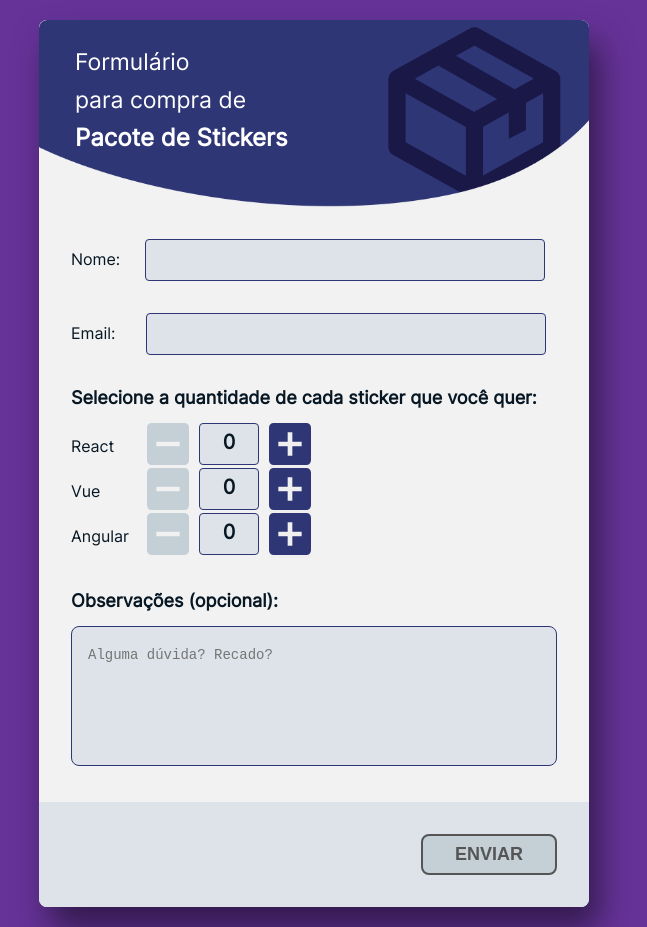
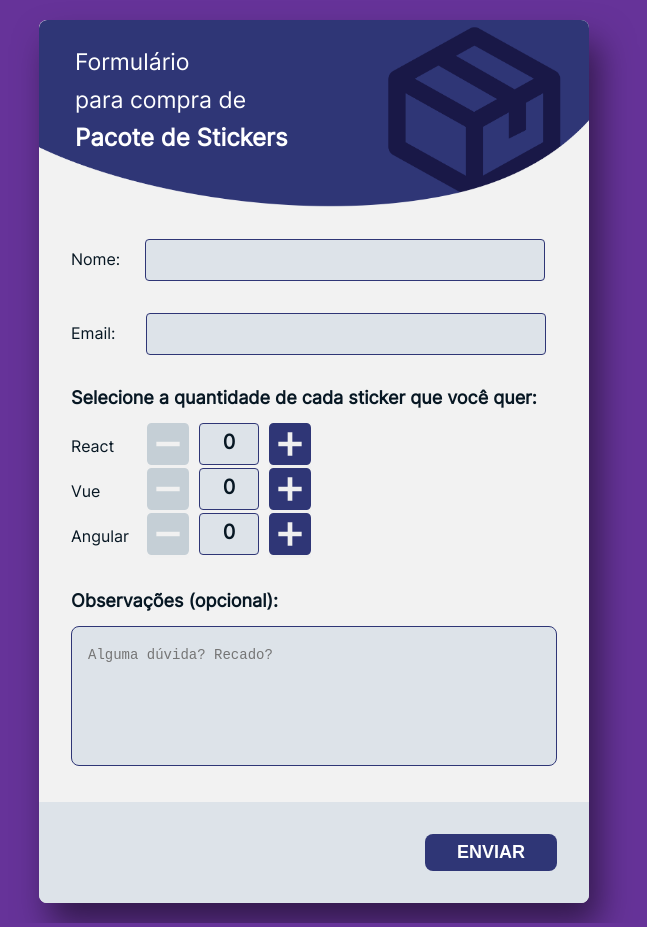
Before and after one commit to danieladuarteng/sticker-pack, a React (Create React App) app: page / in a window 1280 px wide. Shown: the whole page, without its empty margins (326-973 px from the left). Built offline with nearby package versions, Linux system fonts and the light colour scheme.

Commit message:
fix(form): fix validation to enable submit button
A settimeout was added to reset the form after 5 seconds

A state was created to monitor when the form was reset

```diff
--- a/src/App.jsx
+++ b/src/App.jsx
@@ -1,16 +1,20 @@
-import React, { useState } from 'react';
-import Form from './Form';
+import React, { useState } from "react";
+import Form from "./Form";
 
 function App() {
-  const [callback, setCallback] = useState(false);
+  const [isFormReset, setFormReset] = useState(false);
 
   const handleSubmit = (data) => {
-    console.log('data', data)
-    setCallback(true)
-  }
+    console.log("data", data);
+    setFormReset(true);
+  };
 
   return (
-    <Form handleSubmit={handleSubmit} callback={callback} />
+    <Form
+      handleSubmit={handleSubmit}
+      setFormReset={setFormReset}
+      isFormReset={isFormReset}
+    />
   );
 }
 
--- a/src/Form.formik.js
+++ b/src/Form.formik.js
@@ -53,11 +53,14 @@ export const formik = {
   displayName: "FormStickes",
   handleSubmit: (values, formProps) => {
     const data = mapValuesToData(values);
-    formProps.resetForm()
+    formProps.props.handleSubmit(data);
     formProps.setSubmitting(true)
-    formProps.props.handleSubmit(data);
+
+    setTimeout(() => {
+      formProps.resetForm();
+      formProps.setSubmitting(false);
+    }, 5000);
   },
-  validateOnMount: () => formSchema,
   enableReinitialize: true,
   mapPropsToValues: props => {
     if (!props.initialData) return initialData;
--- a/src/Form.js
+++ b/src/Form.js
@@ -4,7 +4,6 @@ import { formik } from './Form.formik'
 import DecrementSVG from './components/DecrementSVG'
 import IncrementSVG from './components/IncrementSVG'
 import Button from './components/Button';
-
 
 const Form = (props) => {
   const {
@@ -16,19 +15,21 @@ const Form = (props) => {
     },
     errors,
     touched,
-    handleChange,
     handleBlur,
     setFieldValue,
-    submitForm,
+    handleSubmit,
     setSubmitting,
     isSubmitting,
-    isValid
+    isValid,
+    isFormReset,
+    setFormReset
   } = props;
 
   const shouldShowMessage = isSubmitting && Object.keys(props.errors).length === 0;
 
   const handleCustomChange = (fieldName, newValue) => {
     setSubmitting(false);
+    setFormReset(false);
     setFieldValue(fieldName, newValue);
   };
 
@@ -36,7 +37,7 @@ const Form = (props) => {
     <form
       autoComplete='off'
       noValidate
-      onSubmit={submitForm}
+      onSubmit={handleSubmit}
     >
       <fieldset className="header">
         <legend className="title">
@@ -57,13 +58,17 @@ const Form = (props) => {
           id="name"
           name="name"
           value={name}
-          onChange={handleChange}
+          onChange={(event) => {
+            const { value } = event.target;
+            handleCustomChange('name', value);
+          }}
           onBlur={handleBlur}
         />
         {errors.name && touched.name && (
           <div className='error-message'>{errors.name}</div>
         )}
       </fieldset>
+
       <fieldset className='form-field'>
         <label
           htmlFor="email"
@@ -75,7 +80,10 @@ const Form = (props) => {
           id="email"
           name="email"
           value={email}
-          onChange={handleChange}
+          onChange={(event) => {
+            const { value } = event.target;
+            handleCustomChange('email', value);
+          }}
           onBlur={handleBlur}
           className='email'
         />
@@ -131,9 +139,12 @@ const Form = (props) => {
         <legend>Observações (opcional):</legend>
         <textarea
           name='description'
-          onChange={handleChange}
-          defaultValue={description}
+          onChange={(event) => {
+            const { value } = event.target;
+            handleCustomChange('description', value);
+          }}
           placeholder='Alguma dúvida? Recado?'
+          value={description}
         />
       </fieldset>
 
@@ -144,7 +155,7 @@ const Form = (props) => {
           <p>Formulário enviado com sucesso</p>
         )}
         <button
-          disabled={!isValid}
+          disabled={!isValid || isFormReset}
           type="submit"
         >
           Enviar
```
